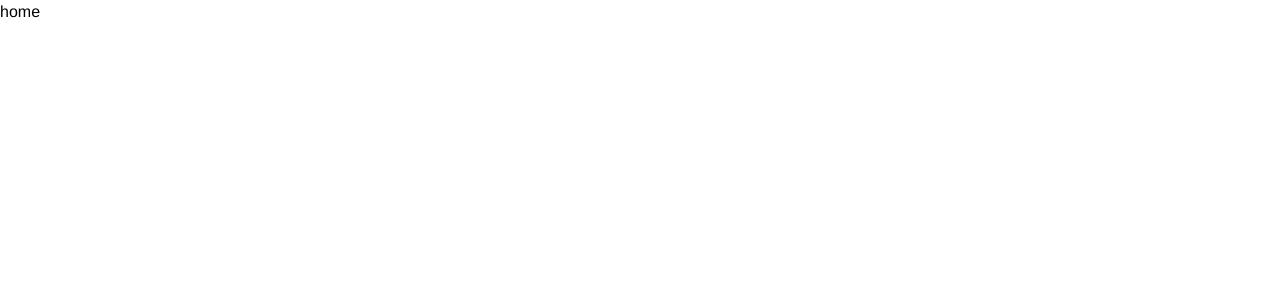
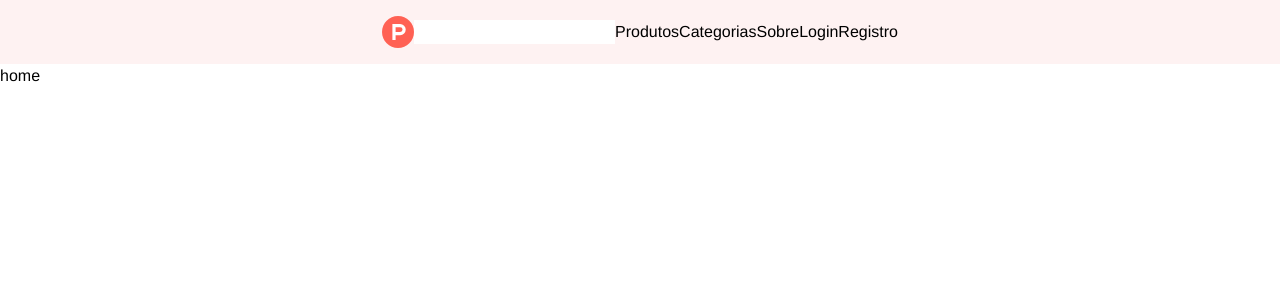
Before and after one commit to Fl1pMoura/product-hunt-clone, a Next.js app: page / in a window 1280 px wide. Shown: the top 300 px of the page. Built offline with nearby package versions, Linux system fonts and the light colour scheme.

Commit message:
feat: WIP Header component

```diff
--- a/src/app/layout.tsx
+++ b/src/app/layout.tsx
@@ -1,6 +1,7 @@
 import { Metadata } from "next";
 import "./globals.css";
 import { Arimo } from "@next/font/google";
+import Header from "@/components/header";
 
 export const metadata: Metadata = {
   title: "Product Hunt Clone",
@@ -46,6 +47,7 @@ export default function RootLayout({
       <body
         className={`${arimo.className} text-font-dark-grey antialiased h-dvh`}
       >
+        <Header />
         {children}
       </body>
     </html>
--- a/src/app/page.tsx
+++ b/src/app/page.tsx
@@ -1,3 +1,5 @@
+import Header from "@/components/header";
+
 export default function Home() {
   return <h1>home</h1>;
 }
--- /dev/null
+++ b/src/components/header.tsx
@@ -0,0 +1,24 @@
+import Link from "next/link";
+import { ProductHuntLogo } from "./icons/ProductHuntLogo";
+
+export default function Header() {
+  return (
+    <header className="min-h-16 flex items-center justify-center px-6 bg-red-50 ">
+      <div className="flex items-center">
+        <Link href="/">
+          <ProductHuntLogo className="size-8" />
+        </Link>
+        <input type="text" />
+      </div>
+      <nav>
+        <Link href="/">Produtos</Link>
+        <Link href="/">Categorias</Link>
+        <Link href="/">Sobre</Link>
+      </nav>
+      <div className="flex">
+        <Link href="/login">Login</Link>
+        <Link href="/register">Registro</Link>
+      </div>
+    </header>
+  );
+}
--- /dev/null
+++ b/src/components/icons/ProductHuntLogo.tsx
@@ -0,0 +1,24 @@
+interface ProductHuntLogoProps {
+  className?: string;
+}
+
+export function ProductHuntLogo({ className }: ProductHuntLogoProps) {
+  return (
+    <svg
+      xmlns="http://www.w3.org/2000/svg"
+      className={className}
+      viewBox="0 0 40 40"
+    >
+      <g fill="none" fill-rule="evenodd">
+        <path
+          fill="#FF6154"
+          d="M40 20c0 11.046-8.954 20-20 20S0 31.046 0 20 8.954 0 20 0s20 8.954 20 20"
+        />
+        <path
+          fill="#FFF"
+          d="M22.667 20H17v-6h5.667a3 3 0 0 1 0 6m0-10H13v20h4v-6h5.667a7 7 0 1 0 0-14"
+        />
+      </g>
+    </svg>
+  );
+}
```
